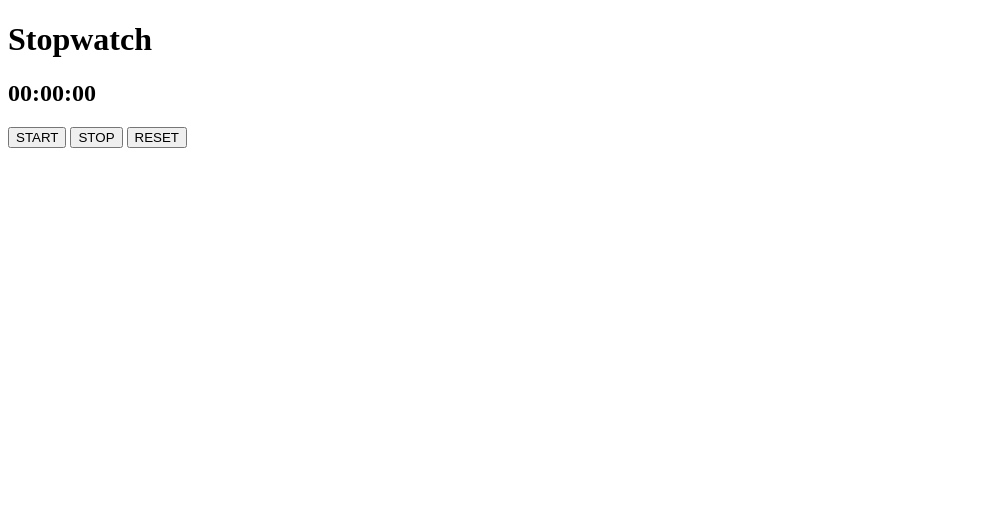
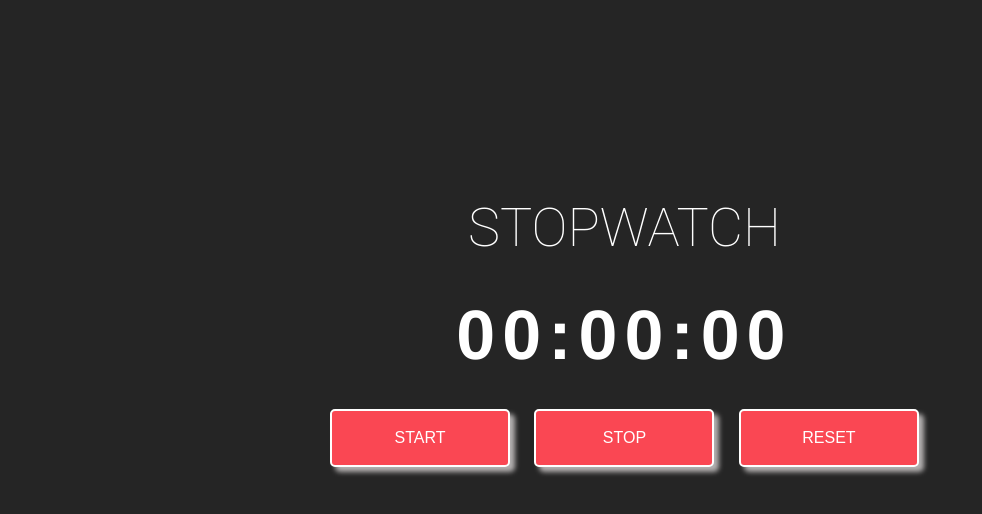
Before and after one commit to DennisKeenan/StopWatch, a plain HTML site: page index.html in a window 1280 px wide. Shown: the whole page, without its empty margins (0-982 px from the left). Drawn offline with Linux system fonts and the light colour scheme.

Commit message:
Styling Update

```diff
--- a/style.css
+++ b/style.css
@@ -1,4 +1,45 @@
-html, body {
-  height: 100%;
-  width: 100%;
+body {
+  background: #252525;
+  font-family: 'Franklin Gothic Medium', 'Arial Narrow', Arial, sans-serif;
 }
+
+.wrapper {
+  color:white;
+  text-align:center;
+  position: absolute;
+  top: 20%;
+  left:25%;
+}
+h1{
+  font-family: 'Roboto', sans-serif;
+  font-weight: 100;
+  font-size: 54px;
+  text-transform: uppercase;
+}
+#time{
+  letter-spacing: 7px;
+  font-size:70px;
+  font-weight: bold;
+  margin: 0;
+  margin-top: 24px;
+  margin-bottom: 24px;
+}
+
+button{
+  cursor:pointer;
+  font-size:16px;
+  padding:18px 10px;
+  margin: 10px;
+  width:180px;
+  background: #FA4753;
+  color:white;
+  border: solid 2px white;
+  box-shadow: 5px 5px 5px rgb(180, 177, 177);
+  border-radius: 5px;
+}
+
+button:hover{
+	background:white;
+	border: solid 2px #FA4753;
+	color:#FA4753;
+}
```
